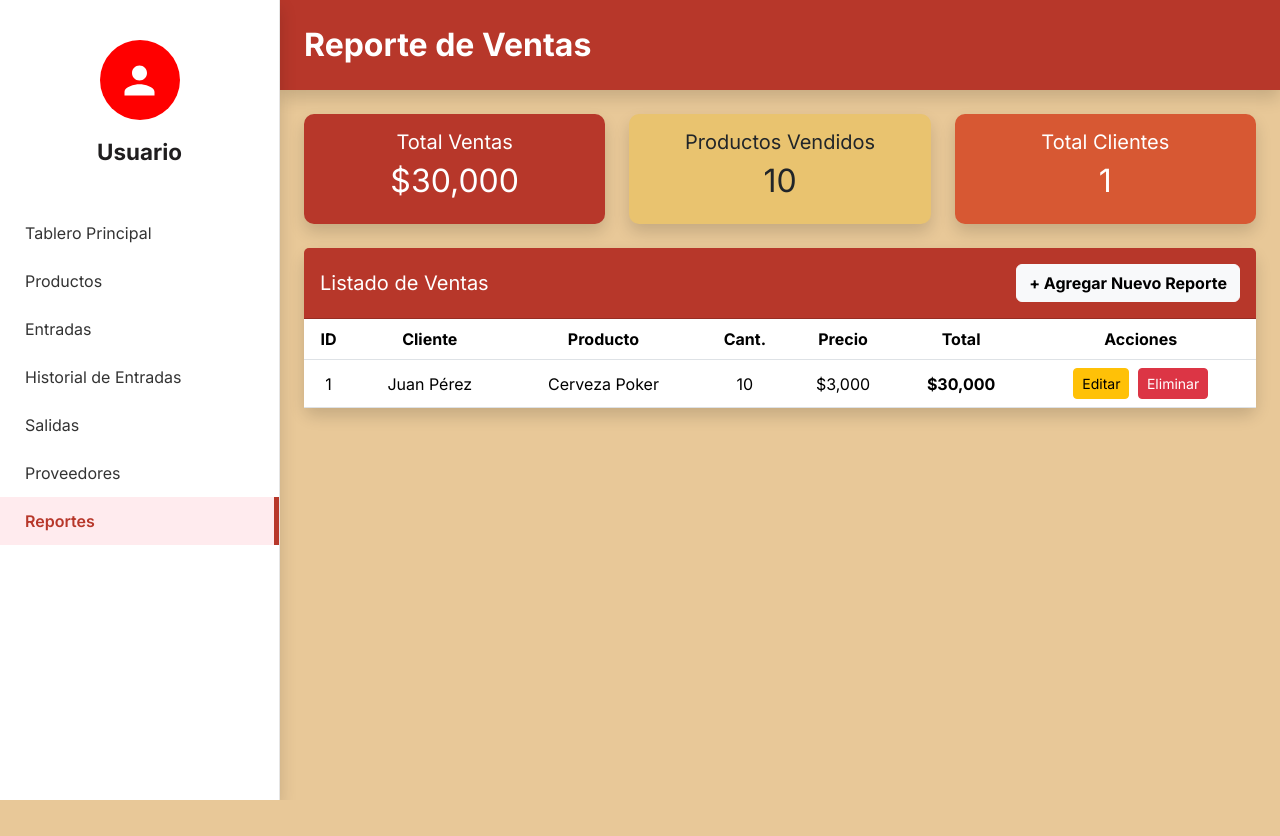
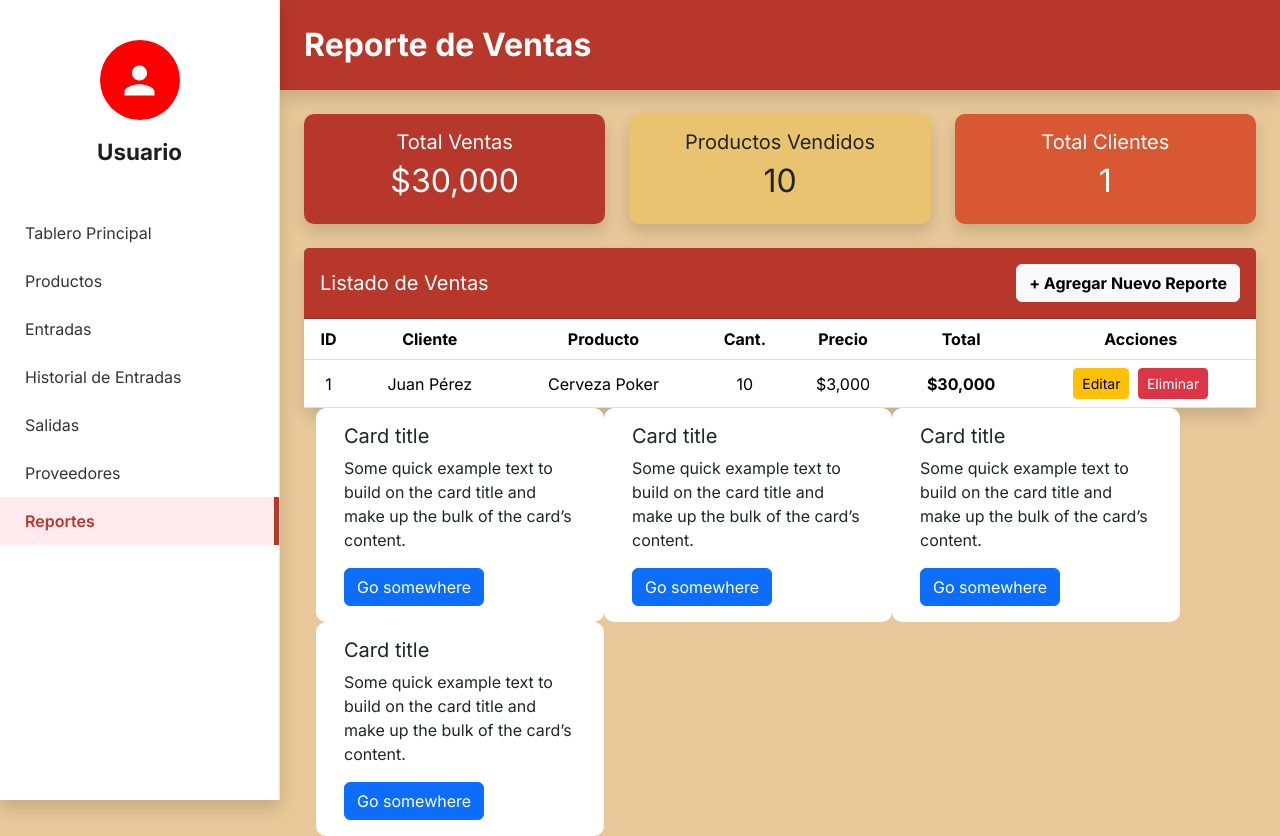
Before and after one commit to foxescar07/licorera, a Django app: page /reportes/ in a window 1280 px wide. Before the commit the page ends 800 px from the top, so only its background shows below. Run offline with Django 5.2, Linux system fonts and the light colour scheme.

Commit message:
fixe: cambios
Cambios (instructor)

```diff
--- a/reportes/templates/reportes.html
+++ b/reportes/templates/reportes.html
@@ -1,56 +1,124 @@
-<!DOCTYPE html>
+<!doctype html>
 <html lang="es">
   <head>
-    <meta charset="UTF-8">
+    <meta charset="UTF-8" />
     <title>Distribuidora c y s</title>
-    <meta name="viewport" content="width=device-width, initial-scale=1">
-    <link href="https://cdn.jsdelivr.net/npm/bootstrap@5.3.2/dist/css/bootstrap.min.css" rel="stylesheet">
-    <link href="https://fonts.googleapis.com/css2?family=Inter:wght@400;600;700&display=swap" rel="stylesheet">
+    <meta name="viewport" content="width=device-width, initial-scale=1" />
+    <link
+      href="https://cdn.jsdelivr.net/npm/bootstrap@5.3.2/dist/css/bootstrap.min.css"
+      rel="stylesheet"
+    />
+    <link
+      href="https://fonts.googleapis.com/css2?family=Inter:wght@400;600;700&display=swap"
+      rel="stylesheet"
+    />
 
     <style>
       :root {
-            --rojo: #B7372A; --mostaza: #e9c36f; --naranja: #D75833;
-            --beige: #E8C898; --sidebar-width: 280px;
+        --rojo: #b7372a;
+        --mostaza: #e9c36f;
+        --naranja: #d75833;
+        --beige: #e8c898;
+        --sidebar-width: 280px;
       }
-        body { background-color: var(--beige); font-family: 'Inter', sans-serif; margin: 0; display: flex; }
+      body {
+        background-color: var(--beige);
+        font-family: "Inter", sans-serif;
+        margin: 0;
+        display: flex;
+      }
 
       /* Sidebar Fija */
       .sidebar {
-            width: var(--sidebar-width); background-color: #ffffff; height: 100vh;
-            position: fixed; left: 0; top: 0; z-index: 1000; border-right: 1px solid rgba(0,0,0,0.1);
+        width: var(--sidebar-width);
+        background-color: #ffffff;
+        height: 100vh;
+        position: fixed;
+        left: 0;
+        top: 0;
+        z-index: 1000;
+        border-right: 1px solid rgba(0, 0, 0, 0.1);
       }
-        .user-profile { padding: 40px 20px; text-align: center; }
+      .user-profile {
+        padding: 40px 20px;
+        text-align: center;
+      }
       .user-avatar {
-            width: 80px; height: 80px; background-color: #ff0000;
-            border-radius: 50%; display: flex; align-items: center; justify-content: center; margin: 0 auto 15px;
+        width: 80px;
+        height: 80px;
+        background-color: #ff0000;
+        border-radius: 50%;
+        display: flex;
+        align-items: center;
+        justify-content: center;
+        margin: 0 auto 15px;
       }
-        .user-name { font-weight: 700; font-size: 1.4rem; color: #201E1F; }
-        .nav-link { color: #333 !important; padding: 12px 25px !important; border-right: 5px solid transparent; }
-        .nav-link.active { background-color: #ffebee !important; color: var(--rojo) !important; border-right: 5px solid var(--rojo) !important; font-weight: 600; }
+      .user-name {
+        font-weight: 700;
+        font-size: 1.4rem;
+        color: #201e1f;
+      }
+      .nav-link {
+        color: #333 !important;
+        padding: 12px 25px !important;
+        border-right: 5px solid transparent;
+      }
+      .nav-link.active {
+        background-color: #ffebee !important;
+        color: var(--rojo) !important;
+        border-right: 5px solid var(--rojo) !important;
+        font-weight: 600;
+      }
 
       /* Contenido Principal */
-        .main-content { margin-left: var(--sidebar-width); width: calc(100% - var(--sidebar-width)); min-height: 100vh; }
-        .bg-rojo { background-color: var(--rojo) !important; }
-        .bg-mostaza { background-color: var(--mostaza) !important; }
-        .bg-naranja { background-color: var(--naranja) !important; }
+      .main-content {
+        margin-left: var(--sidebar-width);
+        width: calc(100% - var(--sidebar-width));
+        min-height: 100vh;
+      }
+      .bg-rojo {
+        background-color: var(--rojo) !important;
+      }
+      .bg-mostaza {
+        background-color: var(--mostaza) !important;
+      }
+      .bg-naranja {
+        background-color: var(--naranja) !important;
+      }
 
-        .card { border: none; border-radius: 10px; }
-        .btn-custom { background-color: var(--rojo); color: white; border: none; }
+      .card {
+        border: none;
+        border-radius: 10px;
+      }
+      .btn-custom {
+        background-color: var(--rojo);
+        color: white;
+        border: none;
+      }
 
       @media (max-width: 992px) {
-            .sidebar { width: 80px; }
-            .user-name, .nav-link span { display: none; }
-            .main-content { margin-left: 80px; width: calc(100% - 80px); }
+        .sidebar {
+          width: 80px;
+        }
+        .user-name,
+        .nav-link span {
+          display: none;
+        }
+        .main-content {
+          margin-left: 80px;
+          width: calc(100% - 80px);
+        }
       }
     </style>
   </head>
   <body>
-
     <div class="sidebar shadow">
       <div class="user-profile">
         <div class="user-avatar">
           <svg viewBox="0 0 24 24" fill="white" width="45" height="45">
-                <path d="M12 12c2.21 0 4-1.79 4-4s-1.79-4-4-4-4 1.79-4 4 1.79 4 4 4zm0 2c-2.67 0-8 1.34-8 4v2h16v-2c0-2.66-5.33-4-8-4z"/>
+            <path
+              d="M12 12c2.21 0 4-1.79 4-4s-1.79-4-4-4-4 1.79-4 4 1.79 4 4 4zm0 2c-2.67 0-8 1.34-8 4v2h16v-2c0-2.66-5.33-4-8-4z"
+            />
           </svg>
         </div>
         <div class="user-name">Usuario</div>
@@ -70,30 +138,57 @@
       <nav class="navbar navbar-expand-lg bg-rojo shadow py-3 mb-4">
         <div class="container-fluid px-4">
           <span class="navbar-brand text-white fs-2 fw-bold">
-                {% if request.GET.action == 'nuevo' %} Registrar Venta {% else %} Reporte de Ventas {% endif %}
+            {% if request.GET.action == 'nuevo' %} Registrar Venta {% else %}
+            Reporte de Ventas {% endif %}
           </span>
         </div>
       </nav>
 
       <div class="container-fluid px-4">
-
-        {% if request.GET.action != 'nuevo' %}
+        {% if request.GET.action != "nuevo" %}
         <div class="row g-4 mb-4 text-center">
-            <div class="col-md-4"><div class="card bg-rojo text-white shadow p-3"><h5>Total Ventas</h5><h2 id="totalVentas">$0</h2></div></div>
-            <div class="col-md-4"><div class="card bg-mostaza text-dark shadow p-3"><h5>Productos Vendidos</h5><h2 id="totalProductos">0</h2></div></div>
-            <div class="col-md-4"><div class="card bg-naranja text-white shadow p-3"><h5>Total Clientes</h5><h2 id="totalClientes">0</h2></div></div>
+          <div class="col-md-4">
+            <div class="card bg-rojo text-white shadow p-3">
+              <h5>Total Ventas</h5>
+              <h2 id="totalVentas">$0</h2>
+            </div>
+          </div>
+          <div class="col-md-4">
+            <div class="card bg-mostaza text-dark shadow p-3">
+              <h5>Productos Vendidos</h5>
+              <h2 id="totalProductos">0</h2>
+            </div>
+          </div>
+          <div class="col-md-4">
+            <div class="card bg-naranja text-white shadow p-3">
+              <h5>Total Clientes</h5>
+              <h2 id="totalClientes">0</h2>
+            </div>
+          </div>
         </div>
 
         <div class="card shadow">
-            <div class="card-header bg-rojo text-white d-flex justify-content-between align-items-center py-3">
+          <div
+            class="card-header bg-rojo text-white d-flex justify-content-between align-items-center py-3"
+          >
             <span class="fs-5">Listado de Ventas</span>
-                <a href="?action=nuevo" class="btn btn-light fw-bold">+ Agregar Nuevo Reporte</a>
+            <a href="?action=nuevo" class="btn btn-light fw-bold"
+              >+ Agregar Nuevo Reporte</a
+            >
           </div>
           <div class="card-body p-0">
             <div class="table-responsive">
               <table class="table table-hover align-middle mb-0 text-center">
                 <thead class="bg-mostaza text-dark">
-                            <tr><th>ID</th><th>Cliente</th><th>Producto</th><th>Cant.</th><th>Precio</th><th>Total</th><th>Acciones</th></tr>
+                  <tr>
+                    <th>ID</th>
+                    <th>Cliente</th>
+                    <th>Producto</th>
+                    <th>Cant.</th>
+                    <th>Precio</th>
+                    <th>Total</th>
+                    <th>Acciones</th>
+                  </tr>
                 </thead>
                 <tbody id="tablaVentasBody"></tbody>
               </table>
@@ -101,16 +196,65 @@
           </div>
         </div>
 
+        <div class="container-fluid row px-4">
+          <div class="card" style="width: 18rem">
+            <div class="card-body">
+              <h5 class="card-title">Card title</h5>
+              <p class="card-text">
+                Some quick example text to build on the card title and make up
+                the bulk of the card’s content.
+              </p>
+              <a href="#" class="btn btn-primary">Go somewhere</a>
+            </div>
+          </div>
+          <div class="card" style="width: 18rem">
+            <div class="card-body">
+              <h5 class="card-title">Card title</h5>
+              <p class="card-text">
+                Some quick example text to build on the card title and make up
+                the bulk of the card’s content.
+              </p>
+              <a href="#" class="btn btn-primary">Go somewhere</a>
+            </div>
+          </div>
+          <div class="card" style="width: 18rem">
+            <div class="card-body">
+              <h5 class="card-title">Card title</h5>
+              <p class="card-text">
+                Some quick example text to build on the card title and make up
+                the bulk of the card’s content.
+              </p>
+              <a href="#" class="btn btn-primary">Go somewhere</a>
+            </div>
+          </div>
+          <div class="card" style="width: 18rem">
+            <div class="card-body">
+              <h5 class="card-title">Card title</h5>
+              <p class="card-text">
+                Some quick example text to build on the card title and make up
+                the bulk of the card’s content.
+              </p>
+              <a href="#" class="btn btn-primary">Go somewhere</a>
+            </div>
+          </div>
+        </div>
         {% else %}
         <div class="row justify-content-center">
           <div class="col-lg-8">
             <div class="card shadow">
-                    <div class="card-header bg-mostaza text-dark fw-bold py-3">Detalles del Reporte</div>
+              <div class="card-header bg-mostaza text-dark fw-bold py-3">
+                Detalles del Reporte
+              </div>
               <div class="card-body p-4">
                 <form id="formNuevaVenta">
                   <div class="mb-3">
                     <label class="form-label fw-bold">Nombre del Cliente</label>
-                                <input type="text" id="cliente" class="form-control" required>
+                    <input
+                      type="text"
+                      id="cliente"
+                      class="form-control"
+                      required
+                    />
                   </div>
                   <div class="row g-3">
                     <div class="col-md-6">
@@ -123,16 +267,31 @@
                     </div>
                     <div class="col-md-3">
                       <label class="form-label fw-bold">Cantidad</label>
-                                    <input type="number" id="cantidad" class="form-control" min="1" required>
+                      <input
+                        type="number"
+                        id="cantidad"
+                        class="form-control"
+                        min="1"
+                        required
+                      />
                     </div>
                     <div class="col-md-3">
                       <label class="form-label fw-bold">Precio Unitario</label>
-                                    <input type="number" id="precio" class="form-control" required>
+                      <input
+                        type="number"
+                        id="precio"
+                        class="form-control"
+                        required
+                      />
                     </div>
                   </div>
                   <div class="mt-4 d-flex gap-2">
-                                <button type="submit" class="btn btn-danger px-4 fw-bold">Guardar Reporte</button>
-                                <a href="?" class="btn btn-outline-secondary px-4">Cancelar</a>
+                    <button type="submit" class="btn btn-danger px-4 fw-bold">
+                      Guardar Reporte
+                    </button>
+                    <a href="?" class="btn btn-outline-secondary px-4"
+                      >Cancelar</a
+                    >
                   </div>
                 </form>
               </div>
@@ -140,26 +299,34 @@
           </div>
         </div>
         {% endif %}
-
       </div>
     </div>
 
     <script>
-    // 1. CARGA DE DATOS (LOCALSTORAGE PARA PERSISTENCIA)
-    let ventas = JSON.parse(localStorage.getItem('ventas')) || [
-        { id: 1, cliente: "Juan Pérez", producto: "Cerveza Poker", cantidad: 10, precio: 3000 }
+      let ventas = JSON.parse(localStorage.getItem("ventas")) || [
+        {
+          id: 1,
+          cliente: "Juan Pérez",
+          producto: "Cerveza Poker",
+          cantidad: 10,
+          precio: 3000,
+        },
       ];
 
       function actualizarSistema() {
-        const tbody = document.getElementById('tablaVentasBody');
-        if (!tbody) return; // Solo funciona en la vista de lista
+        const tbody = document.getElementById("tablaVentasBody");
+        if (!tbody) return;
 
         tbody.innerHTML = "";
-        let sumaV = 0, sumaP = 0, cSet = new Set();
+        let sumaV = 0,
+          sumaP = 0,
+          cSet = new Set();
 
         ventas.forEach((v, index) => {
           const totalFila = v.cantidad * v.precio;
-            sumaV += totalFila; sumaP += v.cantidad; cSet.add(v.cliente);
+          sumaV += totalFila;
+          sumaP += v.cantidad;
+          cSet.add(v.cliente);
 
           tbody.innerHTML += `
                 <tr>
@@ -176,25 +343,24 @@
                 </tr>`;
         });
 
-        document.getElementById("totalVentas").textContent = "$" + sumaV.toLocaleString();
+        document.getElementById("totalVentas").textContent =
+          "$" + sumaV.toLocaleString();
         document.getElementById("totalProductos").textContent = sumaP;
         document.getElementById("totalClientes").textContent = cSet.size;
-        localStorage.setItem('ventas', JSON.stringify(ventas));
+        localStorage.setItem("ventas", JSON.stringify(ventas));
       }
 
-    // ACCIÓN: ELIMINAR
-    window.eliminarVenta = function(index) {
-        if(confirm("¿Seguro que deseas eliminar este registro?")) {
+      window.eliminarVenta = function (index) {
+        if (confirm("¿Seguro que deseas eliminar este registro?")) {
           ventas.splice(index, 1);
           actualizarSistema();
         }
       };
 
-    // ACCIÓN: EDITAR
-    window.editarVenta = function(index) {
+      window.editarVenta = function (index) {
         let v = ventas[index];
         let n = prompt("Nombre del Cliente:", v.cliente);
-        if(n) {
+        if (n) {
           v.cliente = n;
           v.cantidad = parseInt(prompt("Cantidad:", v.cantidad)) || v.cantidad;
           v.precio = parseInt(prompt("Precio:", v.precio)) || v.precio;
@@ -202,25 +368,23 @@
         }
       };
 
-    // ACCIÓN: GUARDAR NUEVO
-    const form = document.getElementById('formNuevaVenta');
+      const form = document.getElementById("formNuevaVenta");
       if (form) {
-        form.addEventListener('submit', (e) => {
+        form.addEventListener("submit", (e) => {
           e.preventDefault();
           const nuevaVenta = {
             id: ventas.length > 0 ? ventas[ventas.length - 1].id + 1 : 1,
-                cliente: document.getElementById('cliente').value,
-                producto: document.getElementById('producto').value,
-                cantidad: parseInt(document.getElementById('cantidad').value),
-                precio: parseInt(document.getElementById('precio').value)
+            cliente: document.getElementById("cliente").value,
+            producto: document.getElementById("producto").value,
+            cantidad: parseInt(document.getElementById("cantidad").value),
+            precio: parseInt(document.getElementById("precio").value),
           };
           ventas.push(nuevaVenta);
-            localStorage.setItem('ventas', JSON.stringify(ventas));
-            window.location.href = "?"; // Vuelve a la lista
+          localStorage.setItem("ventas", JSON.stringify(ventas));
+          window.location.href = "?";
         });
       }
       actualizarSistema();
     </script>
-
   </body>
 </html>
```
Lines whose indentation alone changed are shown as unchanged.
